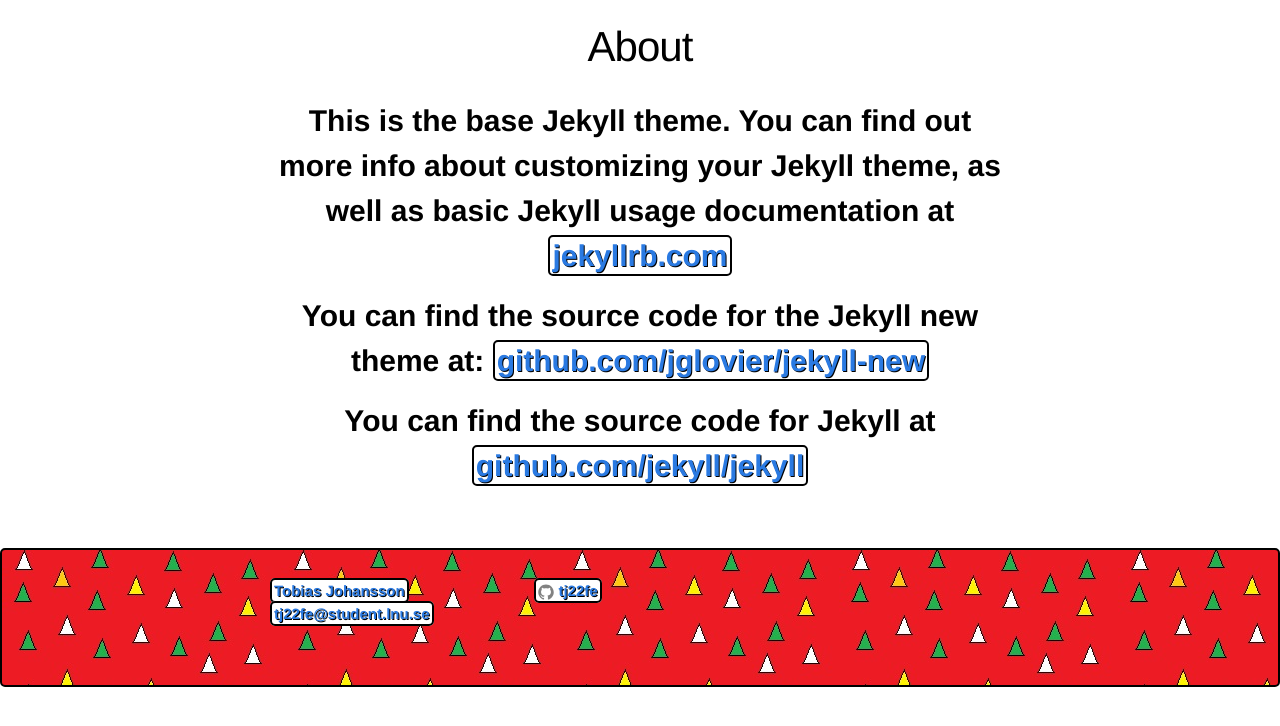
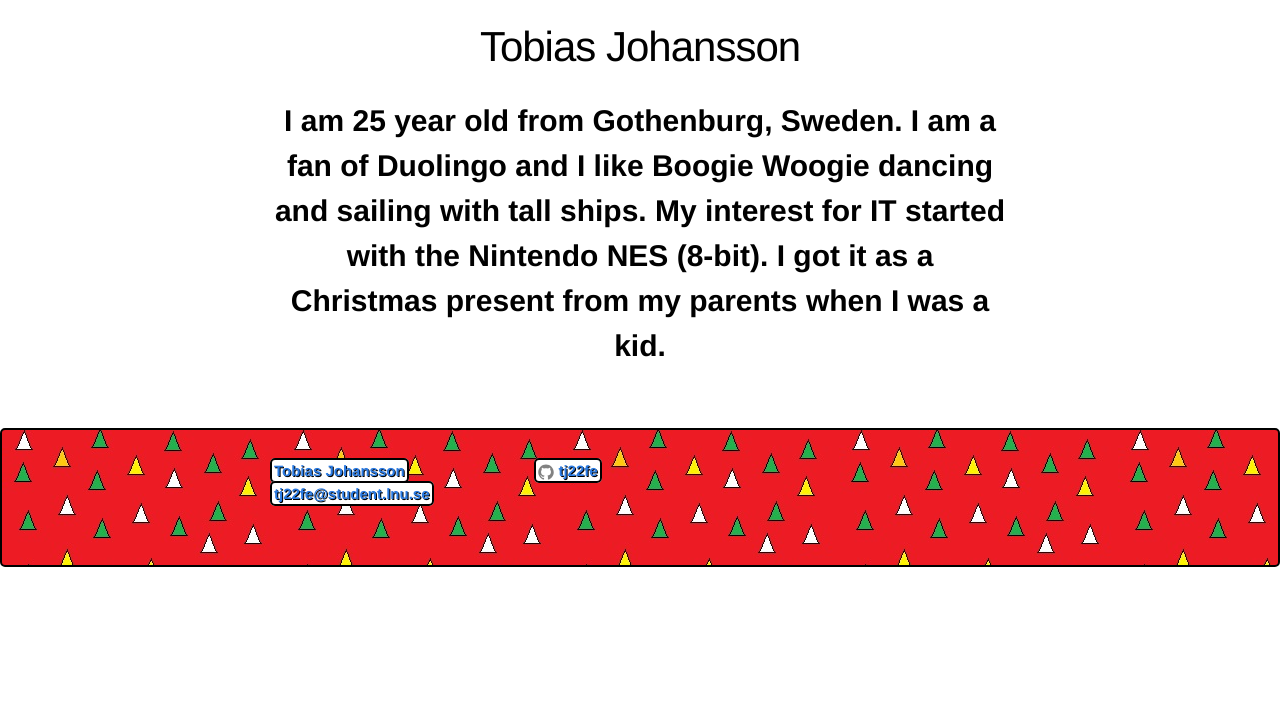
Before and after one commit to Toubic/tj22fe.github.io, a Jekyll site: the page built from about.md, in a window 1280 px wide, cut to the strip 104-830 px from the top of the page. Built offline with Jekyll 4.4.1, drawn with Linux system fonts in a browser that asks for light colours.

Commit message:
-RSS, textfarg silver -> guld + sida om mig sjalv

```diff
--- a/about.md
+++ b/about.md
@@ -1,11 +1,7 @@
 ---
 layout: page
-title: About
+title: Tobias Johansson
 permalink: /about/
 ---
 
-This is the base Jekyll theme. You can find out more info about customizing your Jekyll theme, as well as basic Jekyll usage documentation at [jekyllrb.com](http://jekyllrb.com/)
-
-You can find the source code for the Jekyll new theme at: [github.com/jglovier/jekyll-new](https://github.com/jglovier/jekyll-new)
-
-You can find the source code for Jekyll at [github.com/jekyll/jekyll](https://github.com/jekyll/jekyll)
+I am 25 year old from Gothenburg, Sweden. I am a fan of Duolingo and I like Boogie Woogie dancing and sailing with tall ships. My interest for IT started with the Nintendo NES (8-bit). I got it as a Christmas present from my parents when I was a kid.
--- a/css/main.scss
+++ b/css/main.scss
@@ -13,7 +13,7 @@
 
 $spacing-unit:     30px;
 
-$text-color:       silver;
+$text-color:       gold;
 $secondary-text-color: black;
 $background-color: white;
 $brand-color:      #2a7ae2;
--- a/index.html
+++ b/index.html
@@ -33,6 +33,5 @@
     <script id="dsq-count-scr" src="//bitworlds.disqus.com/count.js" async></script>
     <noscript>Please enable JavaScript to view the <a href="https://disqus.com/?ref_noscript" rel="nofollow">comments powered by Disqus.</a></noscript>
     {% endif %}
-  <p class="rss-subscribe">subscribe <a href="{{ "/feed.xml" | prepend: site.baseurl }}">via RSS</a></p>
 
 </div>
```
